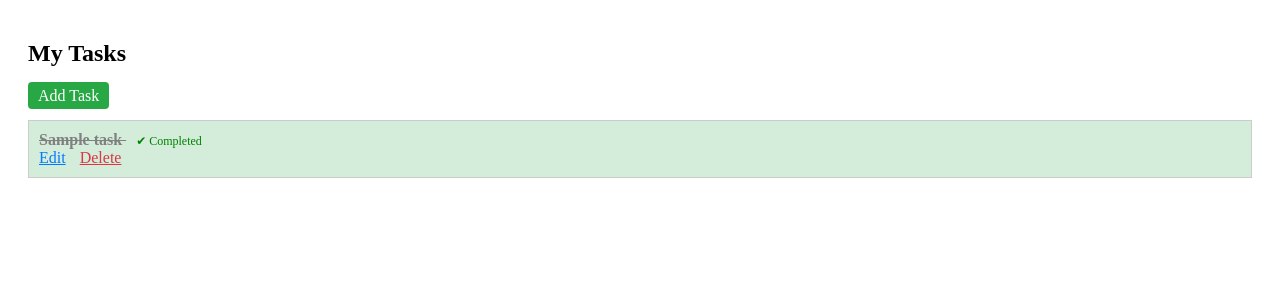
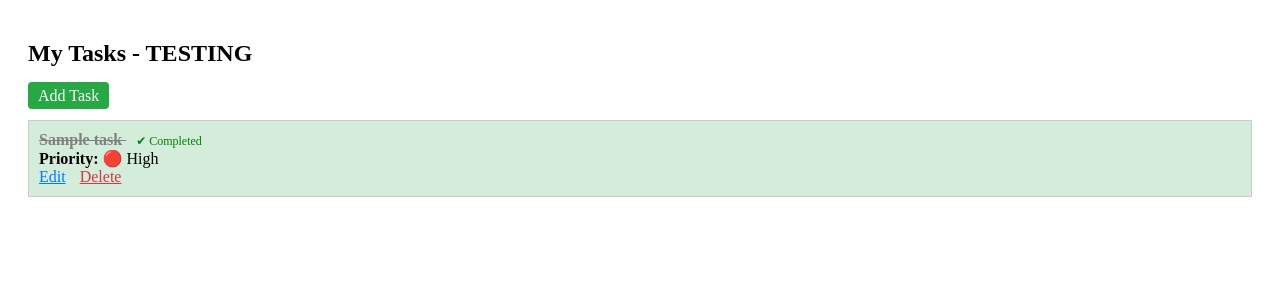
Before and after one commit to chdeepthisree/Personal-Task-Manager, a Django app: template templates/tasks/task_list.html in a window 1280 px wide. Shown: the part 108-408 px from the top of the page. Run offline with Django 5.2, Linux system fonts and the light colour scheme; the template is opened without the code that fills it: values that come from a table or form of the project are taken from there, others are empty; tables that the repository leaves empty hold one stand-in row (values such as "Sample post"); parts of the project's set-up code (start-up, migrations or seed data) failed here and were passed over.

Commit message:
Add task priority feature

```diff
--- a/tasks/forms.py
+++ b/tasks/forms.py
@@ -4,4 +4,4 @@ from .models import Task
 class TaskForm(forms.ModelForm):
     class Meta:
         model = Task
-        fields = ['title', 'description', 'completed']
+        fields = ['title', 'description', 'priority', 'completed']
--- a/tasks/models.py
+++ b/tasks/models.py
@@ -1,12 +1,23 @@
-# models.py
 from django.db import models
 from django.contrib.auth.models import User
 
 class Task(models.Model):
+
+    PRIORITY_CHOICES = [
+        ('HIGH', 'High'),
+        ('MEDIUM', 'Medium'),
+        ('LOW', 'Low'),
+    ]
+
     user = models.ForeignKey(User, on_delete=models.CASCADE)
     title = models.CharField(max_length=255)
     description = models.TextField(blank=True)
     completed = models.BooleanField(default=False)
+    priority = models.CharField(
+        max_length=10,
+        choices=PRIORITY_CHOICES,
+        default='MEDIUM'
+    )
 
     def __str__(self):
         return self.title
--- a/templates/tasks/task_list.html
+++ b/templates/tasks/task_list.html
@@ -1,6 +1,6 @@
 {% extends 'base.html' %}
 {% block content %}
-<h2>My Tasks</h2>
+<h2>My Tasks - TESTING </h2>
 
 <!-- Add Task button -->
 <a href="{% url 'task_create' %}" style="padding: 5px 10px; background-color: #28a745; color: white; text-decoration: none; border-radius: 4px;">
@@ -21,9 +21,22 @@
   <strong style="{% if task.completed %}text-decoration: line-through; color: gray;{% endif %}">
     {{ task.title }}
   </strong>
+
   <span style="font-size: 12px; margin-left: 10px; color: {% if task.completed %}green{% else %}red{% endif %};">
     {% if task.completed %}✔ Completed{% else %}⏳ Pending{% endif %}
   </span>
+
+  <br>
+
+  <strong>Priority:</strong>
+
+  {% if task.priority == 'HIGH' %}
+      🔴 {{ task.get_priority_display }}
+  {% elif task.priority == 'MEDIUM' %}
+      🟡 {{ task.get_priority_display }}
+  {% else %}
+      🟢 {{ task.get_priority_display }}
+  {% endif %}
 </div>
       <div>
         <a href="{% url 'task_update' task.pk %}" style="margin-right: 10px; color: #007bff;">Edit</a>
```
Also changed, not shown: tasks/templates/tasks/task_list.html (deleted, +0 -37 lines), tasks/migrations/0003_task_priority.py (added). Lines whose indentation alone changed are shown as unchanged.
